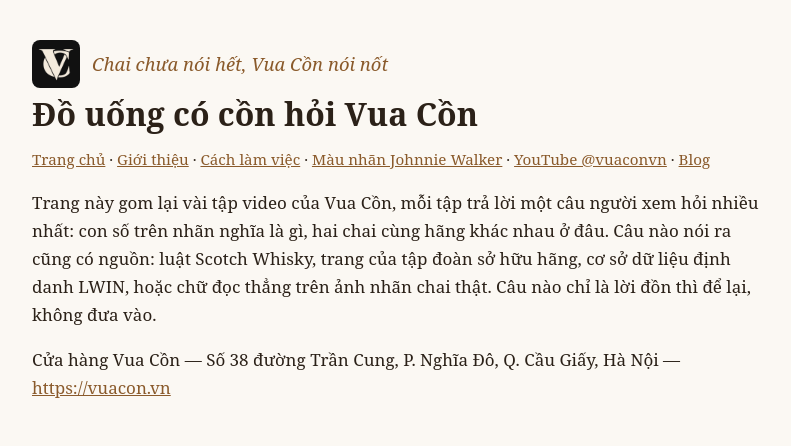
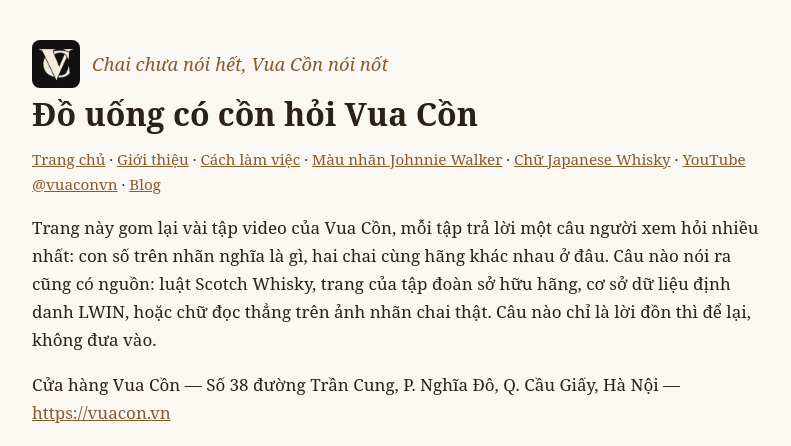
Before and after one commit to vuaconvn/vuaconvn.github.io, a plain HTML site: page index.html in a window 1280 px wide. Shown: the top 446 px of the page, without its empty margins (244-1035 px from the left). Drawn offline with Linux system fonts and the light colour scheme.

Commit message:
Add files via upload

```diff
--- a/index.html
+++ b/index.html
@@ -43,7 +43,7 @@ footer{color:var(--muted);font-size:.9rem;padding-top:24px;padding-bottom:40px;b
 <header>
 <div class="brand"><img src="/logo-vua-con.png" alt="Logo Vua Cồn" width="48" height="48"><p class="slogan">Chai chưa nói hết, Vua Cồn nói nốt</p></div>
 <h1>Đồ uống có cồn hỏi Vua Cồn</h1>
-<nav><a href="/">Trang chủ</a> · <a href="/gioi-thieu/">Giới thiệu</a> · <a href="/cach-lam-viec/">Cách làm việc</a> · <a href="/mau-nhan-johnnie-walker/">Màu nhãn Johnnie Walker</a> · <a href="https://www.youtube.com/@vuaconvn">YouTube @vuaconvn</a> · <a href="https://vuaconvn.blogspot.com/">Blog</a></nav>
+<nav><a href="/">Trang chủ</a> · <a href="/gioi-thieu/">Giới thiệu</a> · <a href="/cach-lam-viec/">Cách làm việc</a> · <a href="/mau-nhan-johnnie-walker/">Màu nhãn Johnnie Walker</a> · <a href="/whisky-nhat-japanese-whisky/">Chữ Japanese Whisky</a> · <a href="https://www.youtube.com/@vuaconvn">YouTube @vuaconvn</a> · <a href="https://vuaconvn.blogspot.com/">Blog</a></nav>
 </header>
 <main>
 <p>Trang này gom lại vài tập video của Vua Cồn, mỗi tập trả lời một câu người xem hỏi nhiều nhất: con số trên nhãn nghĩa là gì, hai chai cùng hãng khác nhau ở đâu. Câu nào nói ra cũng có nguồn: luật Scotch Whisky, trang của tập đoàn sở hữu hãng, cơ sở dữ liệu định danh LWIN, hoặc chữ đọc thẳng trên ảnh nhãn chai thật. Câu nào chỉ là lời đồn thì để lại, không đưa vào.</p>
--- a/sitemap.xml
+++ b/sitemap.xml
@@ -4,4 +4,5 @@
   <url><loc>https://vuaconvn.github.io/gioi-thieu/</loc><lastmod>2026-11-17</lastmod></url>
   <url><loc>https://vuaconvn.github.io/cach-lam-viec/</loc><lastmod>2026-11-17</lastmod></url>
   <url><loc>https://vuaconvn.github.io/mau-nhan-johnnie-walker/</loc><lastmod>2026-11-17</lastmod></url>
+  <url><loc>https://vuaconvn.github.io/whisky-nhat-japanese-whisky/</loc><lastmod>2026-11-17</lastmod></url>
 </urlset>
```
